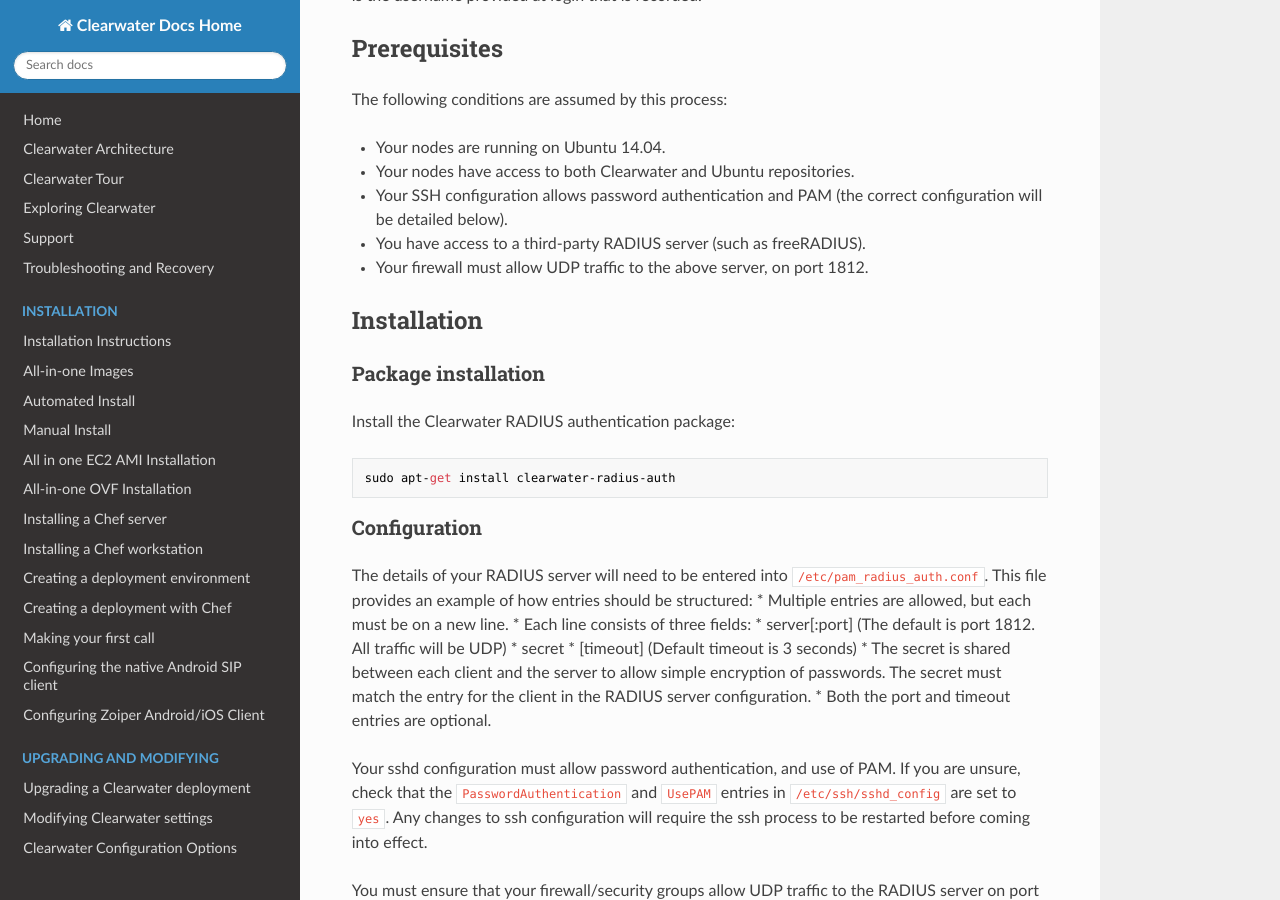
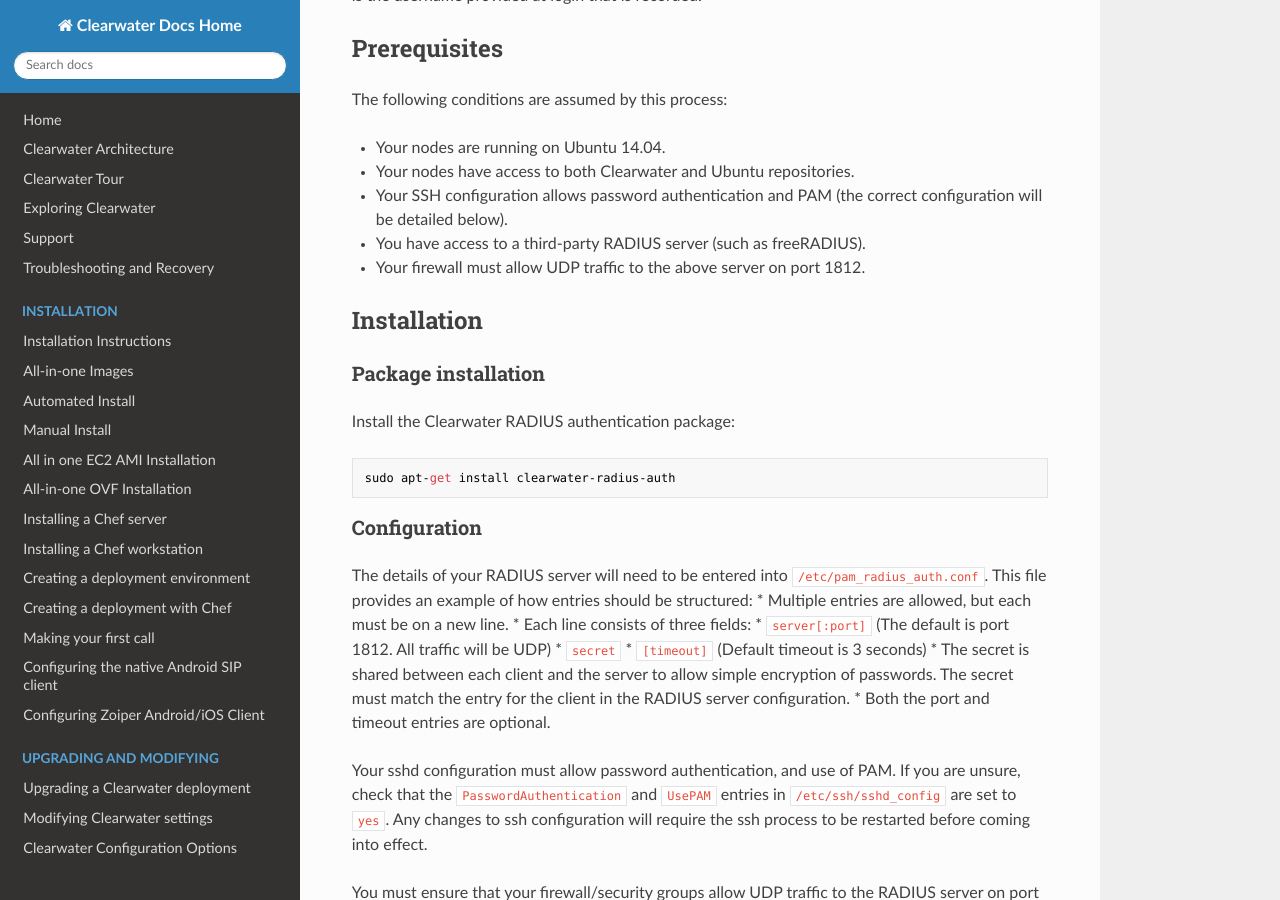
Before and after one commit to Metaswitch/clearwater-readthedocs, an MkDocs documentation site: the page built from docs/Radius_Authentication.md, in a window 1280 px wide and 900 px high, scrolled down 592 px. Built offline with MkDocs 1.6.1, drawn with Linux system fonts in a browser that asks for light colours; nearby versions of some CDN libraries; old or Windows-style settings are respelled for this version of MkDocs.

Commit message:
formatting

```diff
--- a/docs/Radius_Authentication.md
+++ b/docs/Radius_Authentication.md
@@ -16,7 +16,7 @@ The following conditions are assumed by this process:
 * Your nodes have access to both Clearwater and Ubuntu repositories.
 * Your SSH configuration allows password authentication and PAM (the correct configuration will be detailed below).
 * You have access to a third-party RADIUS server (such as freeRADIUS).
-* Your firewall must allow UDP traffic to the above server, on port 1812.
+* Your firewall must allow UDP traffic to the above server on port 1812.
 
 ## Installation
 
@@ -31,9 +31,9 @@ Install the Clearwater RADIUS authentication package:
 The details of your RADIUS server will need to be entered into `/etc/pam_radius_auth.conf`. This file provides an example of how entries should be structured:
 * Multiple entries are allowed, but each must be on a new line.
 * Each line consists of three fields:
-    * server[:port] (The default is port 1812. All traffic will be UDP)
-    * secret
-    * [timeout] (Default timeout is 3 seconds)
+    * `server[:port]` (The default is port 1812. All traffic will be UDP)
+    * `secret`
+    * `[timeout]` (Default timeout is 3 seconds)
 * The secret is shared between each client and the server to allow simple encryption of passwords. The secret must match the entry for the client in the RADIUS server configuration.
 * Both the port and timeout entries are optional.
 
```
